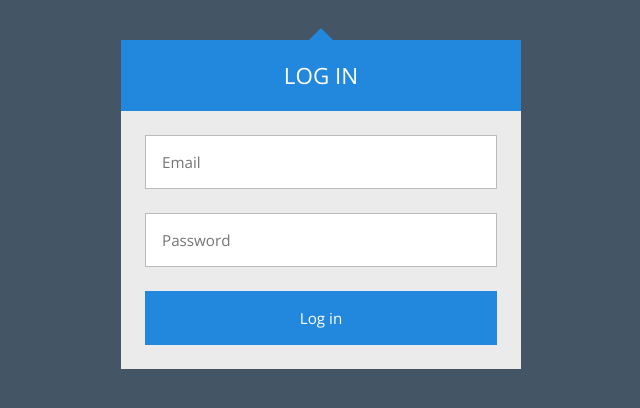
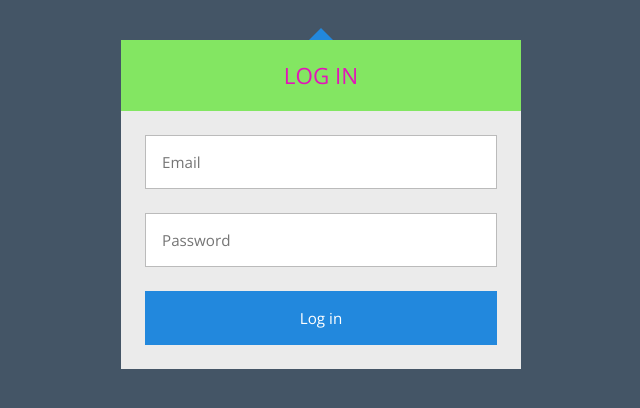
Before and after one commit to cristinagreche/practica_dados_apache, a PHP site: page / in a window 1280 px wide. Shown: the top 408 px of the page, without its empty margins (319-959 px from the left). Run offline with PHP 8.4, Linux system fonts and the light colour scheme.

Commit message:
commit 3 modifico color de la clase .login en css

```diff
--- a/css/estilo_index.css
+++ b/css/estilo_index.css
@@ -28,13 +28,13 @@ body {
 }
 
 .login-header {
-  background: #28d;
+  background: rgb(131, 230, 98);
   padding: 20px;
   font-size: 1.4em;
   font-weight: normal;
   text-align: center;
   text-transform: uppercase;
-  color: #fff;
+  color: rgb(226, 21, 185);
 }
 
 .login-container {
```
